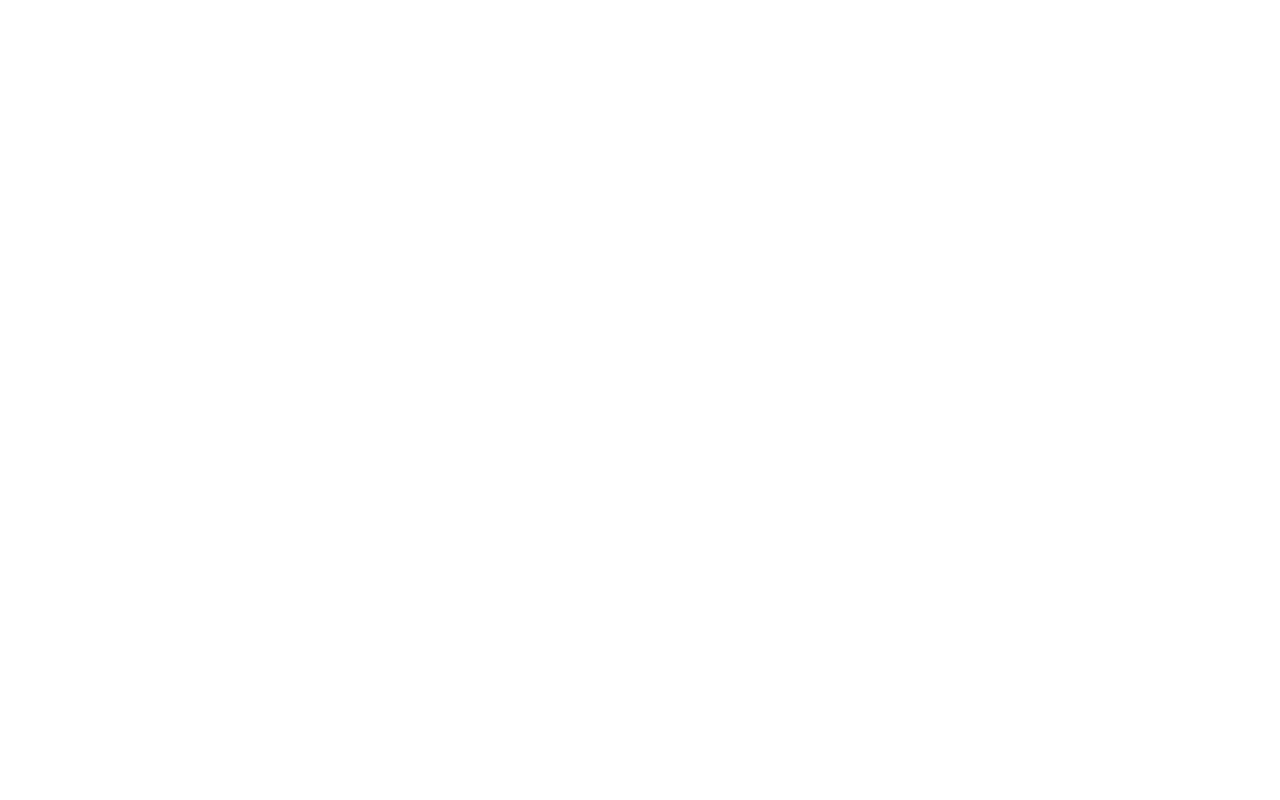
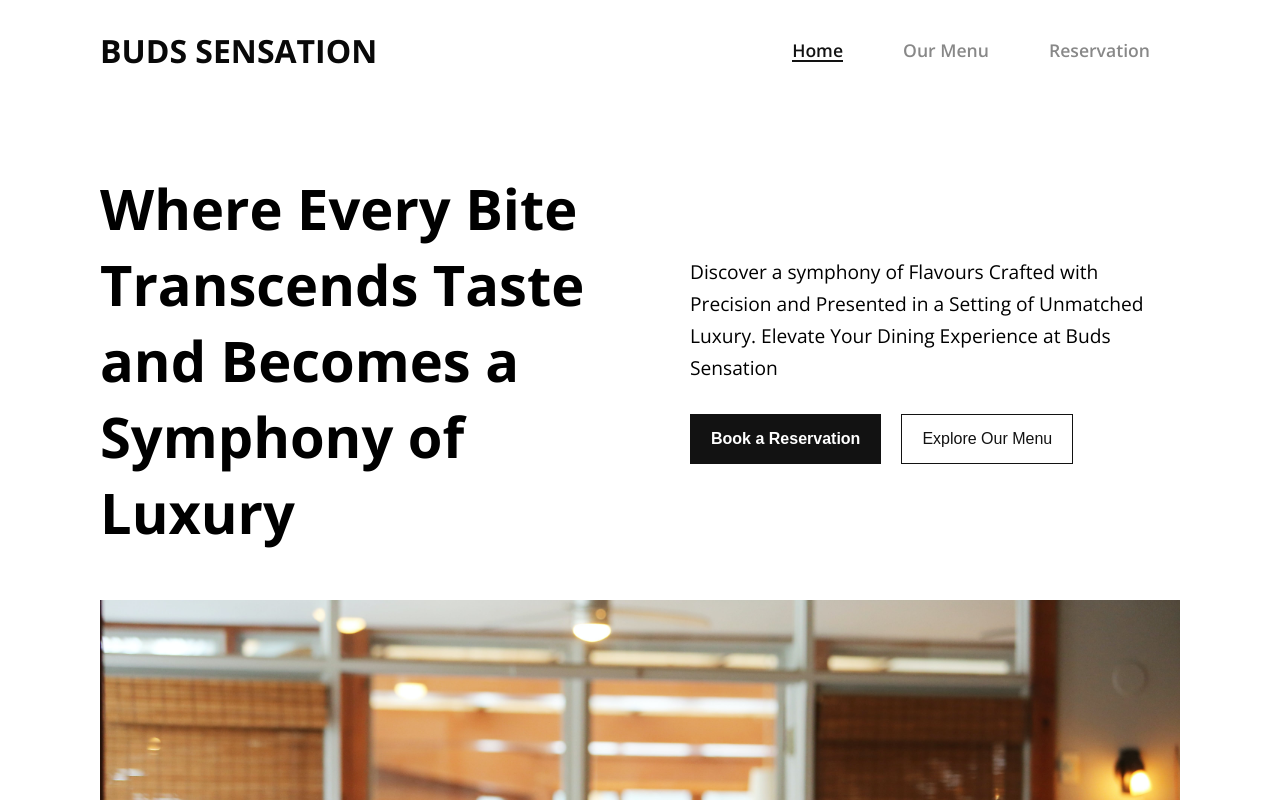
Before and after one commit to IwuchukwuDivine/restaurant-website, a plain HTML site: page index.html in a window 1280 px wide. Shown: the top 800 px of the page. Drawn offline with nearby package versions, Linux system fonts and the light colour scheme.

Commit message:
NAVIGATION AND HERO SECTION

```diff
--- a/index.html
+++ b/index.html
@@ -14,8 +14,31 @@
 
 </head>
 <body>
-
-
+  <nav class="container">
+    <h3 class="logo">BUDS SENSATION</h3>
+    <ul class="nav-links">
+      <li><a class="active" href="./index.html">Home</a></li>
+      <li><a href="./menu.html">Our Menu</a></li>
+      <li><a href="./reservation.html">Reservation</a></li>
+    </ul>
+  </nav>
+  <section class="hero container">
+    <div class="hero-flex">
+      <h2>Where Every Bite Transcends Taste and Becomes a Symphony of Luxury</h2>
+      <div>
+        <p>Discover a symphony of Flavours Crafted with Precision and Presented in a Setting of Unmatched Luxury. Elevate Your Dining Experience at Buds Sensation</p>
+        <div class="buttons">
+          <button class="dark">
+            Book a Reservation
+          </button>
+          <button class="light">
+            Explore Our Menu
+          </button>
+        </div>
+      </div>
+    </div>
+    <img src="assets/hero.jpg" alt="">
+  </section>
   <script src="scripts/script.js"></script>
 </body>
 </html>
--- a/styles/styles.css
+++ b/styles/styles.css
@@ -5,7 +5,127 @@
   list-style: none;
   border: none;
   outline: none;
+  text-decoration: none;
+}
+:root {
+  --white: #ffffff;
+  --whitesmoke: #f5f5f5;
+  --lightgray: #cfcfcf;
+  --gunsmoke: #888888;
+  --darkgray: #393939;
+  --black: #121212;
+  --darkblack: #090909;
 }
 body {
   font-family: 'Open Sans', sans-serif;
+  padding-top: 70px;
 }
+.container {
+  padding: 50px 100px;
+}
+/**************** navigation bar ****************/
+nav {
+  position: fixed;
+  top: 0;
+  left: 0;
+  right: 0;
+  display: flex;
+  align-items: center;
+  justify-content: space-between;
+  height: 60px;
+  background-color: var(--white);
+  z-index: 3;
+}
+.logo {
+  font-size: 2rem;
+  color: var(--darkblack);
+  font-weight: bolder;
+}
+.nav-links {
+  display: flex;
+  align-items: center;
+}
+.nav-links > li > a {
+  font-size: 1.1rem;
+  font-weight: 600;
+  margin: 0 30px;
+  transition: color 0.4s ease;
+}
+li > a {
+    color: var(--gunsmoke);
+}
+.nav-links > li > a:hover {
+  color: var(--black);
+}
+a.active {
+  color: var(--black);
+  position: relative;
+}
+.active::after {
+  content: "";
+  position: absolute;
+  background-color: var(--black);
+  width: 100%;
+  height: 2px;
+  bottom: 0;
+  left: 0;
+}
+
+/************* Hero section *****************/
+.hero-flex {
+  margin: 50px 0;
+  display: flex;
+  justify-content: space-between;
+  align-items: center;
+  gap: 100px;
+}
+.hero-flex > * {
+  flex: 1;
+}
+.hero-flex > h2 {
+  font-size: 3.5rem;
+  font-weight: 700;
+}
+.hero-flex > div > p {
+  font-size: 1.2rem;
+  line-height: 2rem;
+}
+.hero > img {
+  width: 100%;
+  height: 700px;
+  object-position: center center;
+  object-fit: cover;
+}
+.dark {
+  color: var(--white);
+  background-color: var(--black);
+  font-weight: 600;
+  font-size: 1rem;
+  padding: 16px 21px;
+  cursor: pointer;
+  transition: opacity 0.5s ease-in;
+}
+.dark:hover {
+  opacity: 0.8;
+}
+.light {
+  color: var(--black);
+  background-color: transparent;
+  border: 1px solid var(--black);
+  padding: 15px 20px;
+  font-size: 1rem;
+  cursor: pointer;
+  transition: background-color 0.3s ease-in;
+}
+.light:hover {
+  background-color: rgba(207, 207, 207, 0.2);
+}
+.buttons {
+  display: flex;
+  align-items: center;
+  justify-content: start;
+  margin-top: 30px;
+  gap: 20px;
+}
+
+/**************** ABOUT-US SECTION ****************/
```
